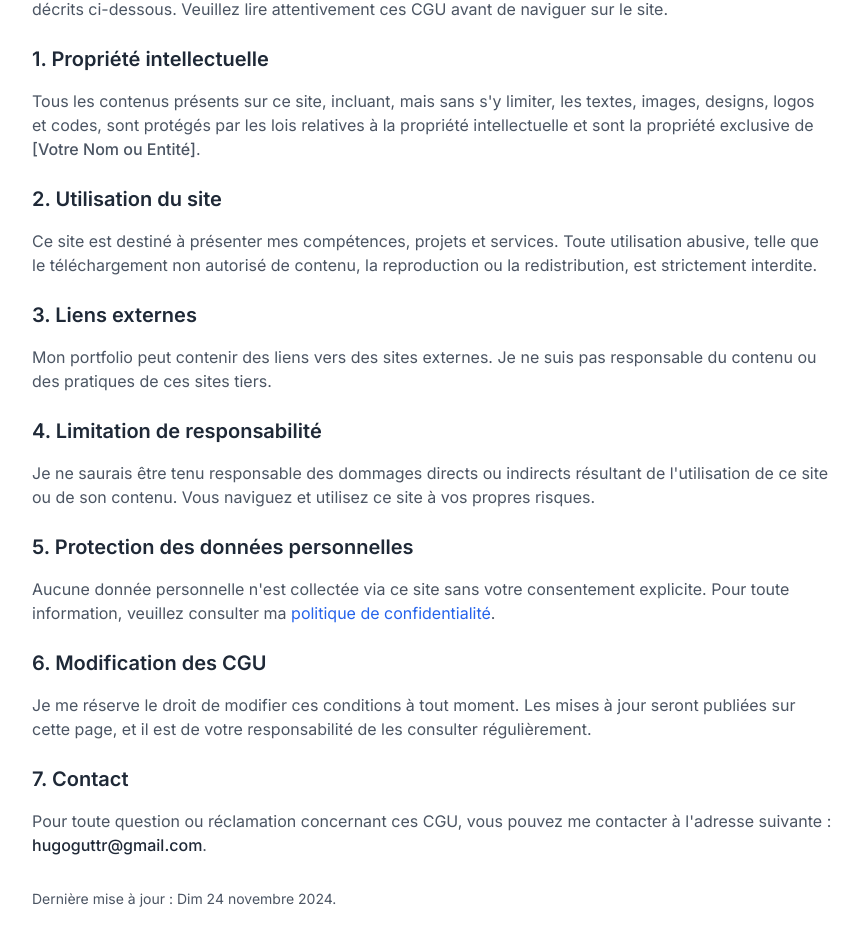
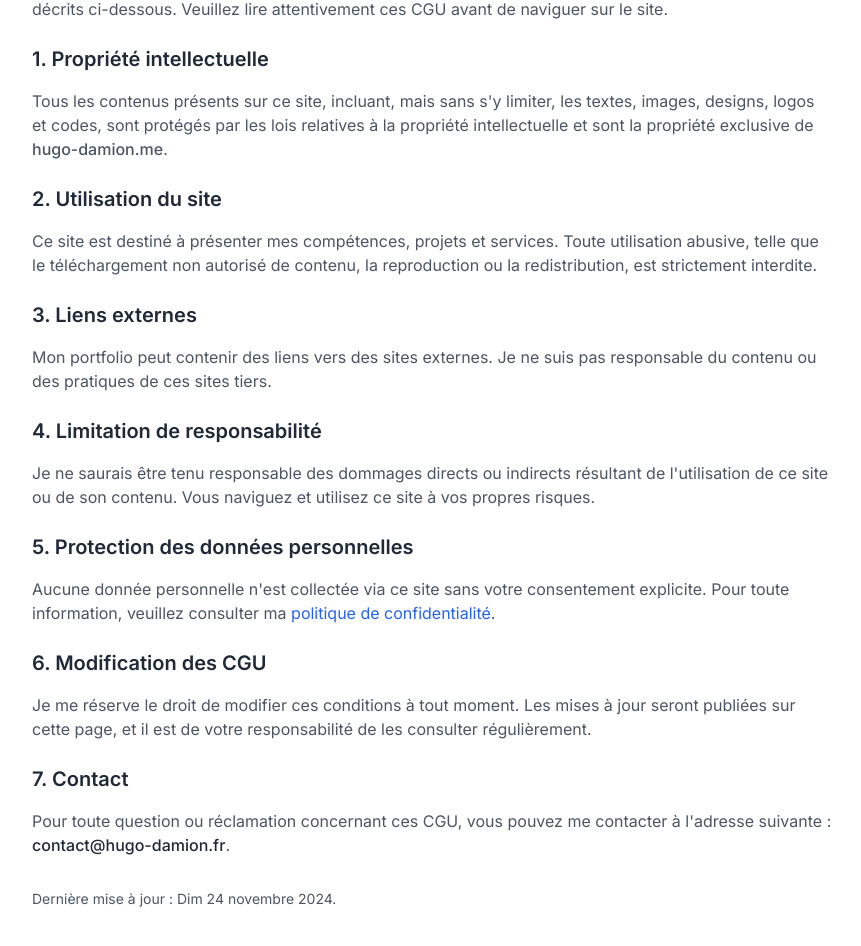
Before and after one commit to Logipek/portfolio, a Next.js app: page /cgu in a window 1280 px wide. Shown: the part 215-1161 px from the top of the page, without its empty margins (208-1069 px from the left). Built offline with nearby package versions, Linux system fonts and the light colour scheme; no server answers.

Commit message:
Mettre à jour les informations de contact et de propriété intellectuelle dans les CGU

```diff
--- a/components/cgu-content.tsx
+++ b/components/cgu-content.tsx
@@ -21,7 +21,7 @@ export default function TermsOfService() {
           limiter, les textes, images, designs, logos et codes, sont protégés
           par les lois relatives à la propriété intellectuelle et sont la
           propriété exclusive de{" "}
-          <span className="font-medium">[Votre Nom ou Entité]</span>.
+          <span className="font-medium">hugo-damion.me</span>.
         </p>
 
         <h2 className="text-xl font-semibold text-gray-800 mt-6 mb-4">
@@ -80,7 +80,7 @@ export default function TermsOfService() {
         <p className="text-gray-600 mb-4">
           Pour toute question ou réclamation concernant ces CGU, vous pouvez me
           contacter à l&apos;adresse suivante :{" "}
-          <span className="font-medium text-gray-800">hugoguttr@gmail.com</span>
+          <span className="font-medium text-gray-800">contact@hugo-damion.fr</span>
           .
         </p>
 
```
